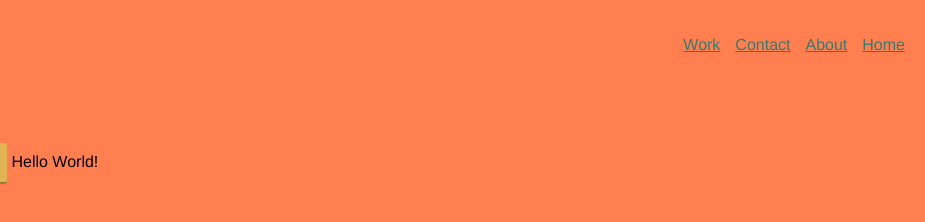
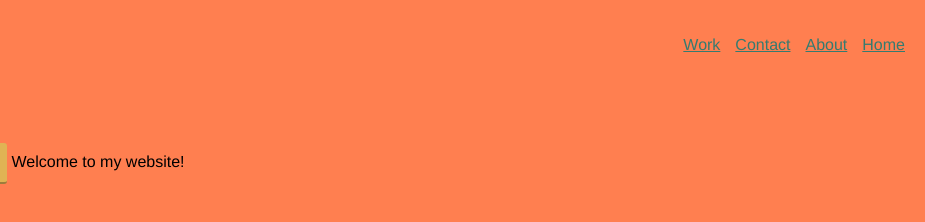
Before and after one commit to cornbrosia/Webpage, a plain HTML site: page index.html in a window 1280 px wide. Shown: the full height of the page, 355-1280 px from the left. Drawn offline with nearby package versions, Linux system fonts and the light colour scheme.

Commit message:
Update index.html

```diff
--- a/index.html
+++ b/index.html
@@ -52,7 +52,8 @@
     <a href="#">Default Link</a>
     <button type="button">Default Button</button>
     <button class="button__secondary">Secondary Button</button>
+
 </body>
-Hello World!
+Welcome to my website!
 
 </html>
```
